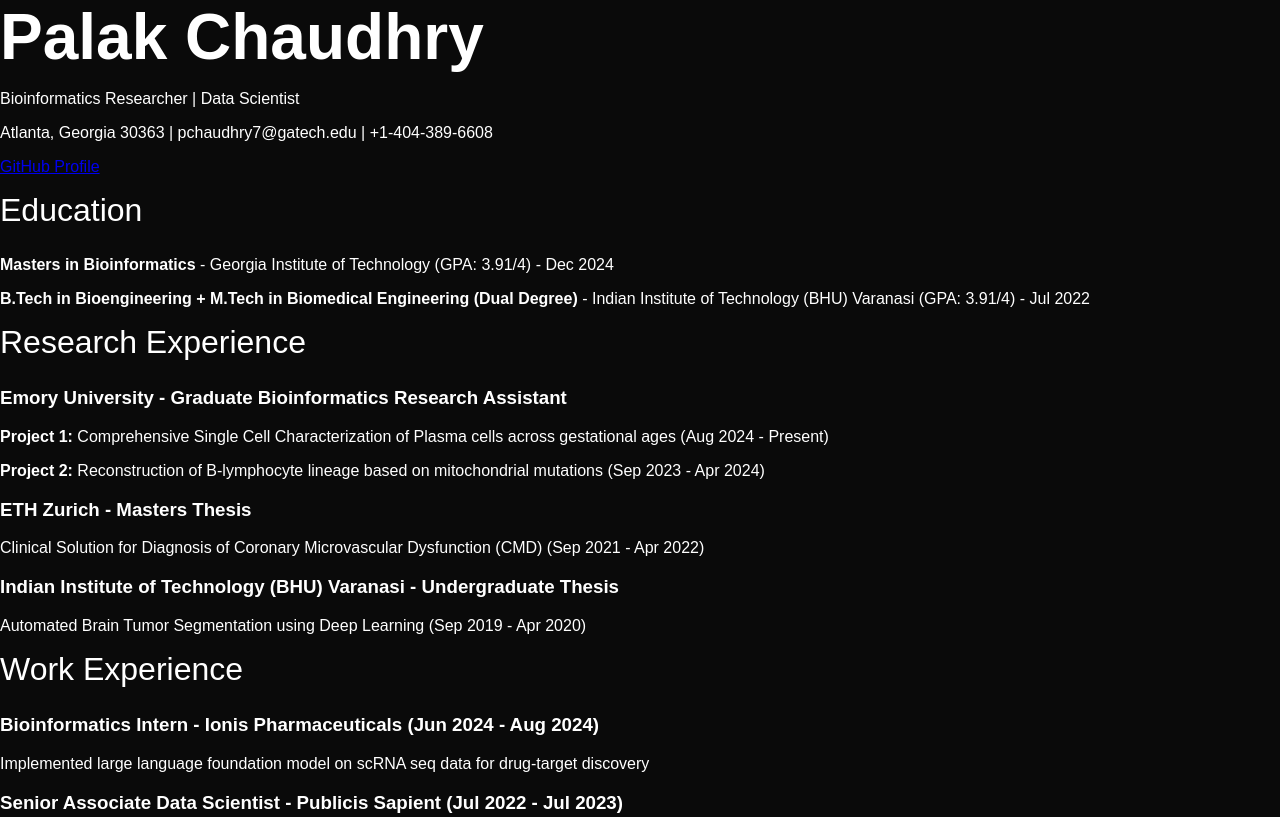
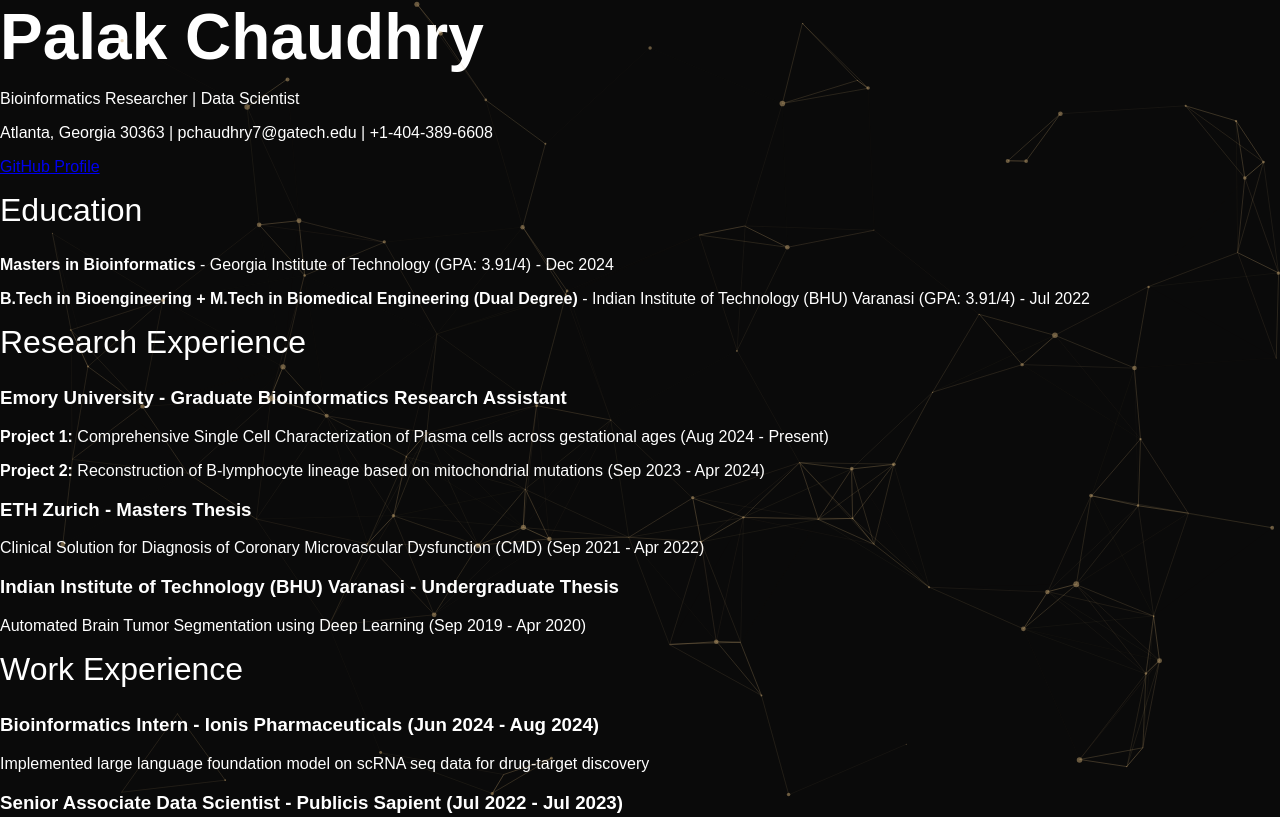
Before and after one commit to Palak-Chaudhry/Palak-Chaudhry.github.io, a plain HTML site: page index.html in a window 1280 px wide. Shown: the top 817 px of the page. Drawn offline with nearby package versions, Linux system fonts and the light colour scheme.

Commit message:
Update index.html

```diff
--- a/index.html
+++ b/index.html
@@ -13,6 +13,7 @@
         <p>Atlanta, Georgia 30363 | pchaudhry7@gatech.edu | +1-404-389-6608</p>
         <p><a href="https://github.com/Palak-Chaudhry">GitHub Profile</a></p>
     </header>
+    <div id="particles"></div>
     <div class="container">
         <section class="section">
             <h2>Education</h2>
```
